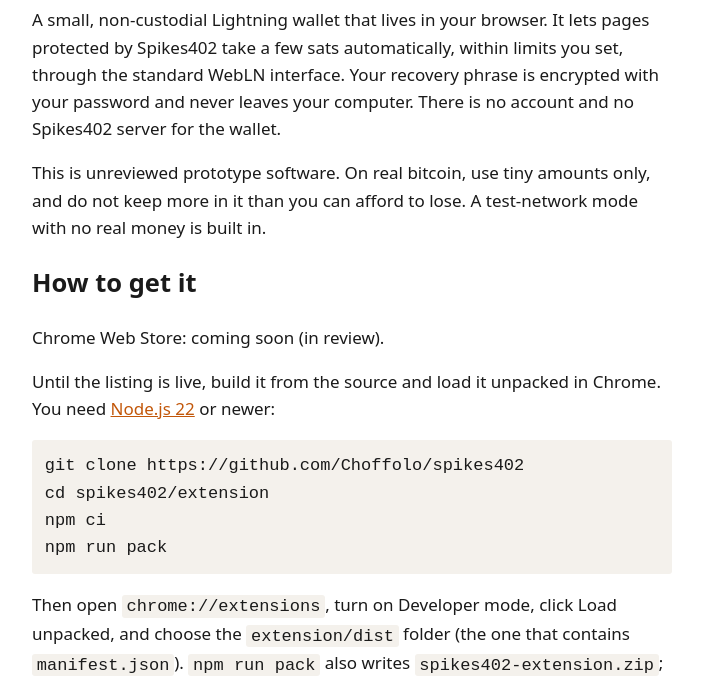
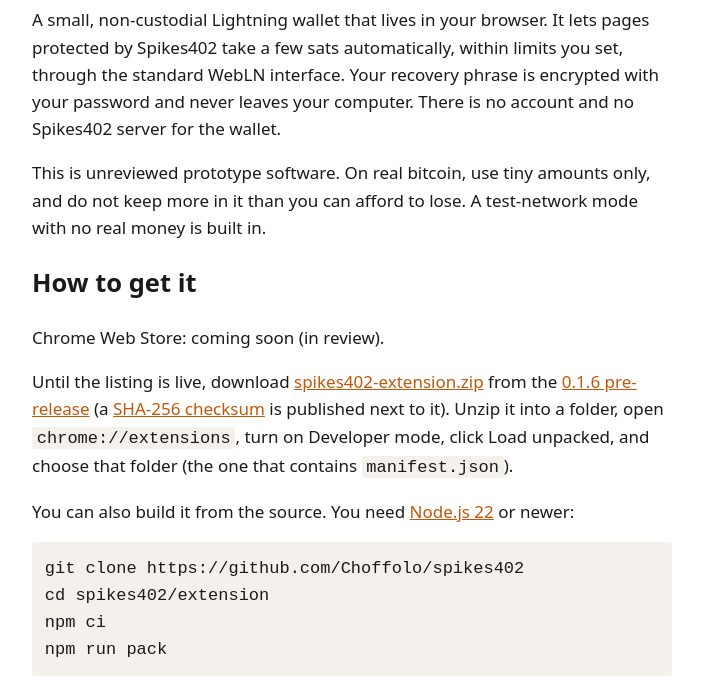
Before and after one commit to Choffolo/spikes402, a browser extension: page demo/site/extension/index.html in a window 1280 px wide. Shown: the part 113-797 px from the top of the page, without its empty margins (288-991 px from the left). Drawn offline with Linux system fonts and the light colour scheme.

Commit message:
Prepare wallet 0.1.6 and point the install page at its zip (#65)
Bump the browser wallet to 0.1.6, point the public install page at the packed zip and checksum for that release, and skip the SBOM attach job on extension-* tags.

This is the package that should replace the 0.1.5 zip currently under Chrome Web Store review, which was built before the payment-cap prompt fix from #63.

```diff
--- a/demo/site/extension/index.html
+++ b/demo/site/extension/index.html
@@ -15,12 +15,13 @@
 
 <h2>How to get it</h2>
 <p>Chrome Web Store: coming soon (in review).</p>
-<p>Until the listing is live, build it from the source and load it unpacked in Chrome. You need <a href="https://nodejs.org/">Node.js 22</a> or newer:</p>
+<p>Until the listing is live, download <a href="https://github.com/Choffolo/spikes402/releases/download/extension-v0.1.6/spikes402-extension.zip">spikes402-extension.zip</a> from the <a href="https://github.com/Choffolo/spikes402/releases/tag/extension-v0.1.6">0.1.6 pre-release</a> (a <a href="https://github.com/Choffolo/spikes402/releases/download/extension-v0.1.6/spikes402-extension.zip.sha256">SHA-256 checksum</a> is published next to it). Unzip it into a folder, open <code>chrome://extensions</code>, turn on Developer mode, click Load unpacked, and choose that folder (the one that contains <code>manifest.json</code>).</p>
+<p>You can also build it from the source. You need <a href="https://nodejs.org/">Node.js 22</a> or newer:</p>
 <pre>git clone https://github.com/Choffolo/spikes402
 cd spikes402/extension
 npm ci
 npm run pack</pre>
-<p>Then open <code>chrome://extensions</code>, turn on Developer mode, click Load unpacked, and choose the <code>extension/dist</code> folder (the one that contains <code>manifest.json</code>). <code>npm run pack</code> also writes <code>spikes402-extension.zip</code>; you can unzip that into a folder and load the folder instead.</p>
+<p><code>npm run pack</code> writes <code>extension/dist</code> and <code>spikes402-extension.zip</code>. Load unpacked from <code>extension/dist</code>, or unzip the zip into a folder and load that folder instead.</p>
 
 <h2>First steps</h2>
 <ol>
--- a/extension/package.json
+++ b/extension/package.json
@@ -1,6 +1,6 @@
 {
   "name": "spikes402-extension",
-  "version": "0.1.5",
+  "version": "0.1.6",
   "private": true,
   "description": "Minimal non-custodial WebLN wallet extension for Spikes402, built on the official Spark SDK.",
   "type": "module",
```
Also changed, not shown: docs/try-the-wallet.md (+1 -1 lines), .github/workflows/sbom.yml, README.md, extension/src/manifest.json, extension/store/README.md, 1 other file.
